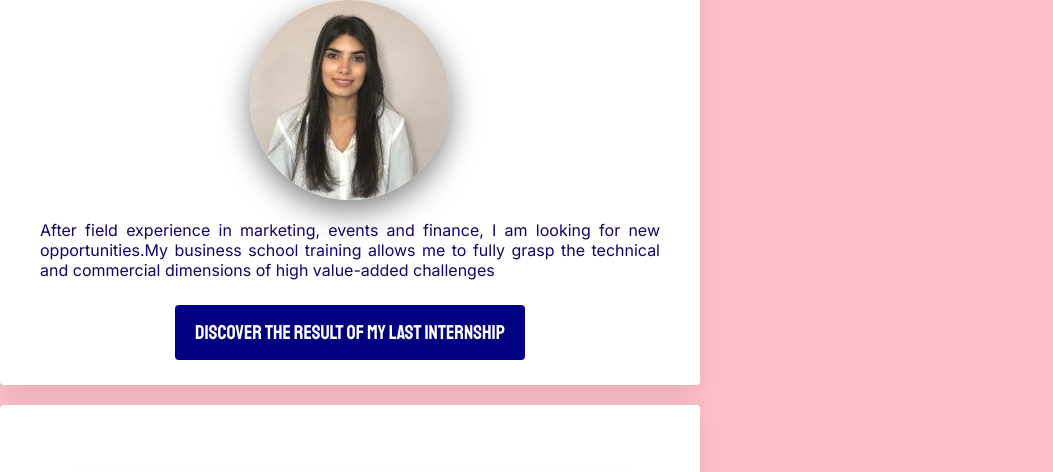
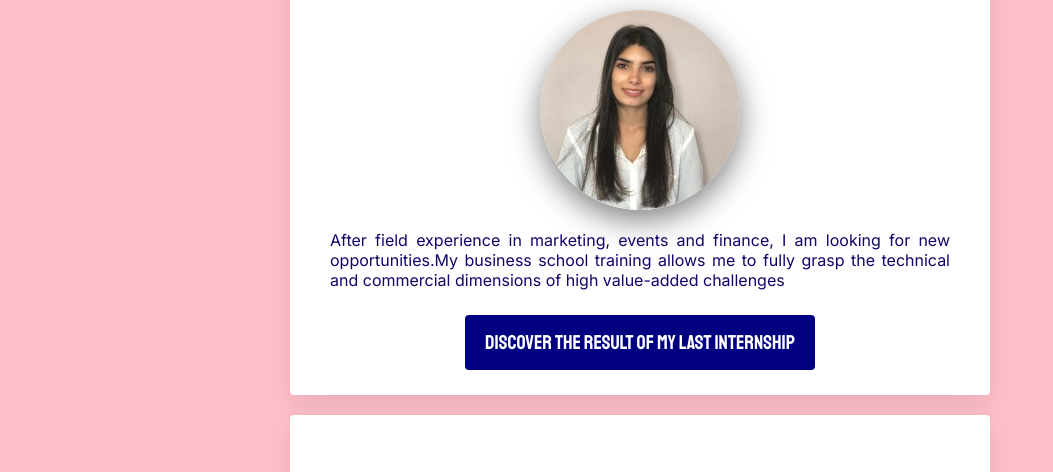
Before and after one commit to IESEG-Web-Development-2021/Andrea-s-New-Site, a plain HTML site: page index.html in a window 1280 px wide. Shown: the part 161-633 px from the top of the page, without its empty margins (0-1053 px from the left). Drawn offline with Linux system fonts and the light colour scheme.

Commit message:
Update style.css
Added colon to container

```diff
--- a/style.css
+++ b/style.css
@@ -54,7 +54,7 @@ color: #FFCC00;
 
 .container{
 	width: 700px;
-	margin 40px auto;
+	margin: 40px auto;
 }
 
 @media (max-width: 760px){
```
